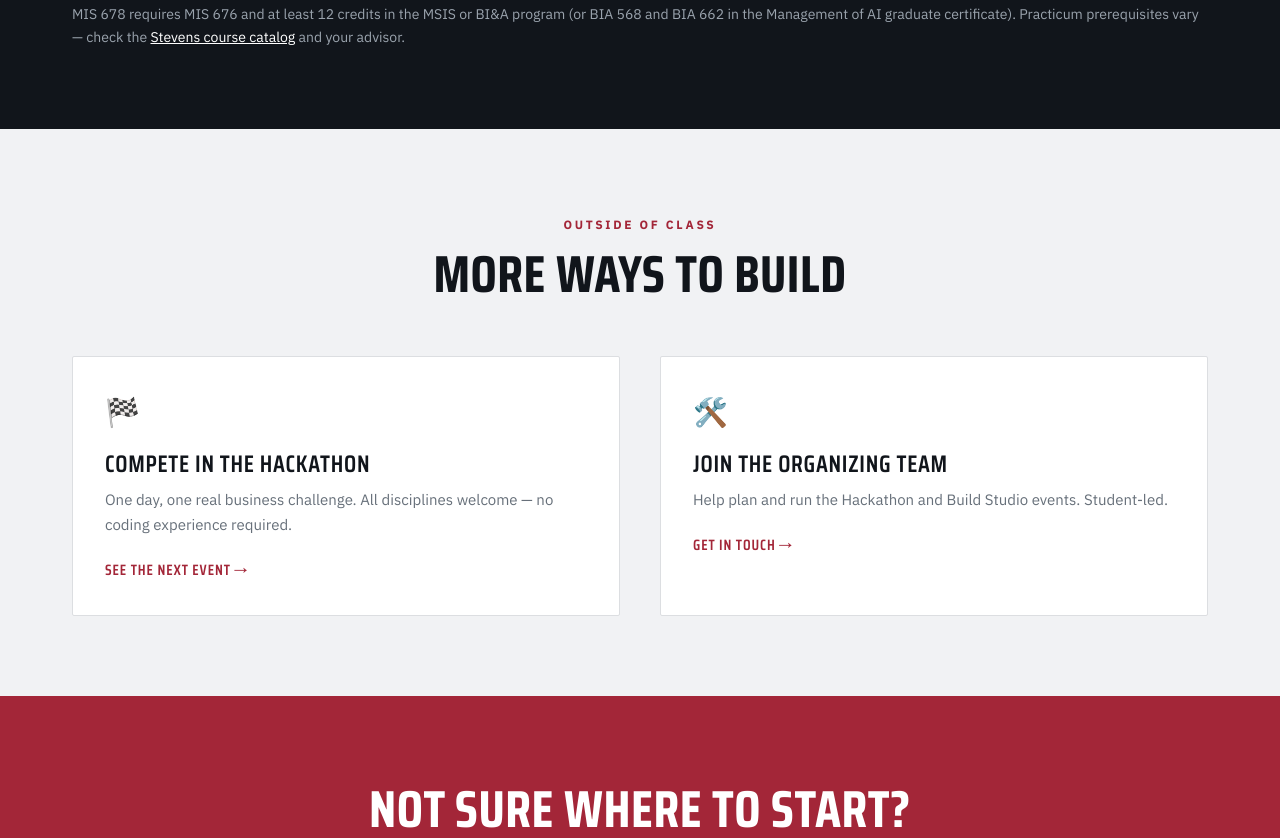
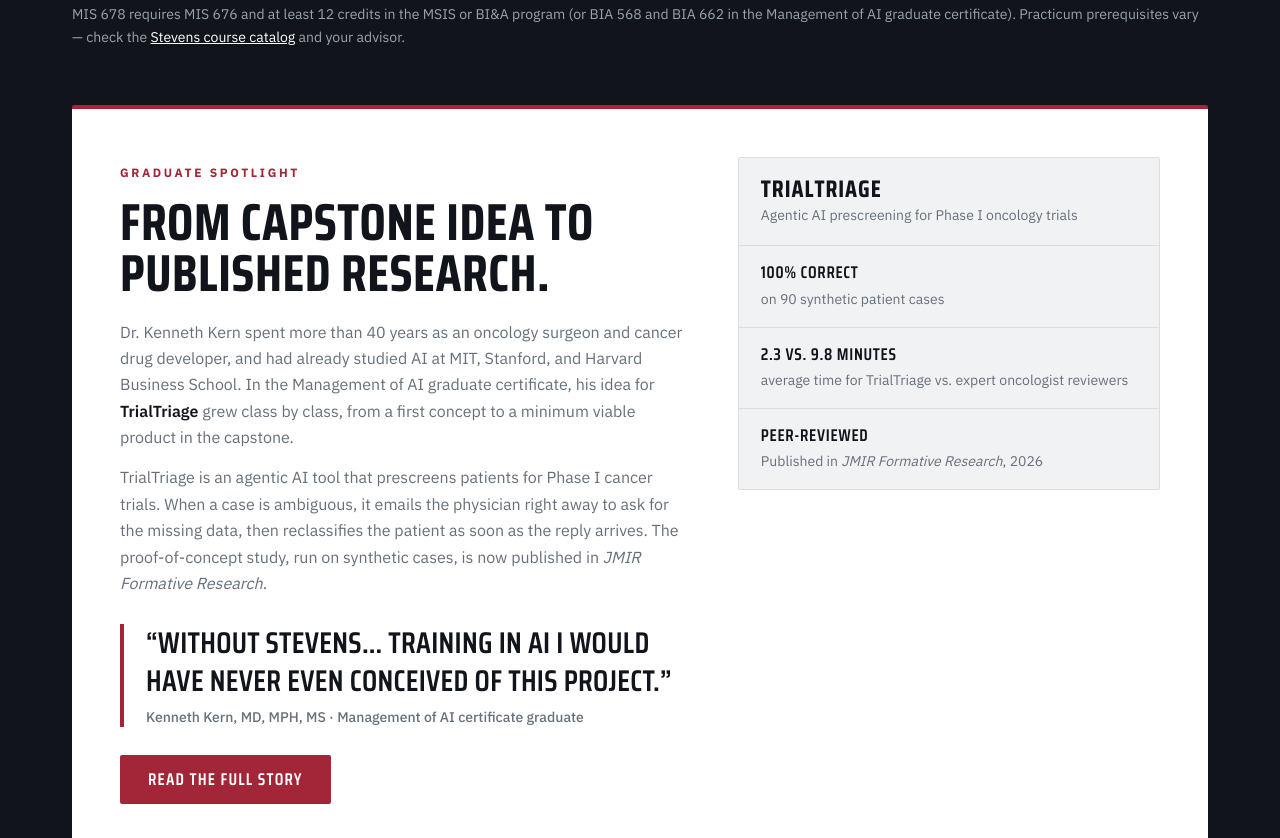
Before and after one commit to aronlindberg/aronlindberg.github.io, a plain HTML site: page build-studio/for-students.html in a window 1280 px wide. Shown: the part 3421-4259 px from the top of the page. Drawn offline with Linux system fonts and the light colour scheme.

Commit message:
Build Studio: add TrialTriage spotlight to graduate pathway
Feature Kenneth Kern's TrialTriage project, built from his Management
of AI certificate capstone, at the end of the graduate pathway, in the
same format as the Summer 2026 undergraduate story. Adds a light
spotlight variant for dark sections.

Co-Authored-By: Claude Opus 5.5 <noreply@anthropic.com>

```diff
--- a/build-studio/css/style.css
+++ b/build-studio/css/style.css
@@ -423,6 +423,20 @@ p  { color: var(--muted); }
 .spotlight__item:last-child { border-bottom: none; }
 .spotlight__item h4 { color: var(--white); font-size: 17px; margin-bottom: 4px; }
 .spotlight__item p { font-size: 14px; color: var(--ink-mute); margin: 0; }
+/* light variant, for dark sections */
+.spotlight--light { background: var(--white); }
+.spotlight--light .label { color: var(--red); }
+.spotlight--light h2 { color: var(--navy); }
+.spotlight--light p { color: var(--muted); }
+.spotlight--light p strong { color: var(--text); }
+.spotlight--light .spotlight__quote { color: var(--navy); }
+.spotlight--light .spotlight__quote cite { color: var(--muted); }
+.spotlight--light .spotlight__card { background: var(--bg); border-color: var(--border); }
+.spotlight--light .spotlight__card-head { border-bottom-color: var(--border); color: var(--muted); }
+.spotlight--light .spotlight__card-head span { color: var(--navy); }
+.spotlight--light .spotlight__item { border-bottom-color: var(--border); }
+.spotlight--light .spotlight__item h4 { color: var(--navy); }
+.spotlight--light .spotlight__item p { color: var(--muted); }
 @media (max-width: 960px) {
   .spotlight { grid-template-columns: 1fr; padding: 36px 24px; gap: 32px; }
 }
--- a/build-studio/for-students.html
+++ b/build-studio/for-students.html
@@ -4,7 +4,7 @@
   <meta charset="utf-8">
   <meta name="viewport" content="width=device-width, initial-scale=1">
   <title>For Students — Build Studio — Stevens School of Business</title>
-  <link rel="stylesheet" href="css/style.css?v=8">
+  <link rel="stylesheet" href="css/style.css?v=9">
 </head>
 <body>
 
@@ -210,6 +210,35 @@
       </div>
     </div>
     <p class="pathway__note">MIS 678 requires MIS 676 and at least 12 credits in the MSIS or BI&amp;A program (or BIA 568 and BIA 662 in the Management of AI graduate certificate). Practicum prerequisites vary — check the <a href="https://stevens.catalog.prod.coursedog.com/" target="_blank" rel="noopener">Stevens course catalog</a> and your advisor.</p>
+
+    <div class="spotlight spotlight--light" id="trialtriage">
+      <div>
+        <span class="label">Graduate Spotlight</span>
+        <h2>From capstone idea to published research.</h2>
+        <p>Dr. Kenneth Kern spent more than 40 years as an oncology surgeon and cancer drug developer, and had already studied AI at MIT, Stanford, and Harvard Business School. In the Management of AI graduate certificate, his idea for <strong>TrialTriage</strong> grew class by class, from a first concept to a minimum viable product in the capstone.</p>
+        <p>TrialTriage is an agentic AI tool that prescreens patients for Phase I cancer trials. When a case is ambiguous, it emails the physician right away to ask for the missing data, then reclassifies the patient as soon as the reply arrives. The proof-of-concept study, run on synthetic cases, is now published in <em>JMIR Formative Research</em>.</p>
+        <blockquote class="spotlight__quote">
+          &ldquo;Without Stevens&hellip; training in AI I would have never even conceived of this project.&rdquo;
+          <cite>Kenneth Kern, MD, MPH, MS &middot; Management of AI certificate graduate</cite>
+        </blockquote>
+        <a href="https://www.stevens.edu/news/stevens-management-of-ai-certificate-grad-profile-kenneth-kern" class="btn btn--primary">Read the Full Story</a>
+      </div>
+      <aside class="spotlight__card" aria-label="TrialTriage results">
+        <div class="spotlight__card-head"><span>TrialTriage</span>Agentic AI prescreening for Phase I oncology trials</div>
+        <div class="spotlight__item">
+          <h4>100% correct</h4>
+          <p>on 90 synthetic patient cases</p>
+        </div>
+        <div class="spotlight__item">
+          <h4>2.3 vs. 9.8 minutes</h4>
+          <p>average time for TrialTriage vs. expert oncologist reviewers</p>
+        </div>
+        <div class="spotlight__item">
+          <h4>Peer-reviewed</h4>
+          <p>Published in <em>JMIR Formative Research</em>, 2026</p>
+        </div>
+      </aside>
+    </div>
   </div>
 </section>
 
```
